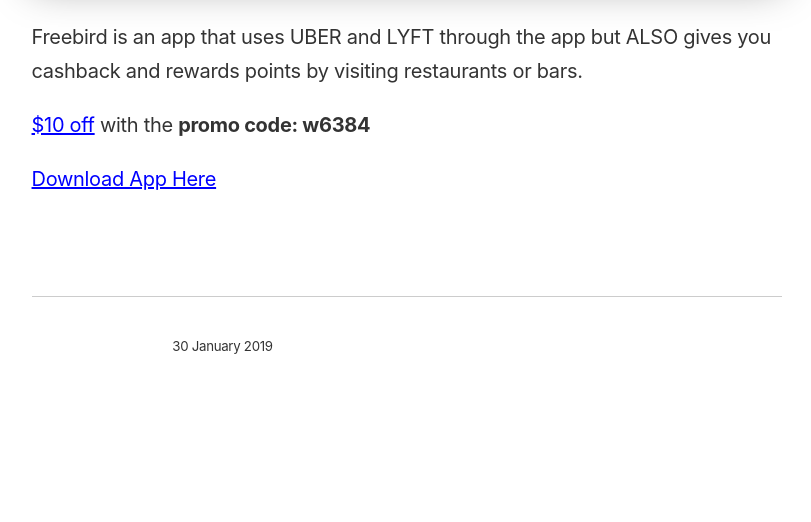
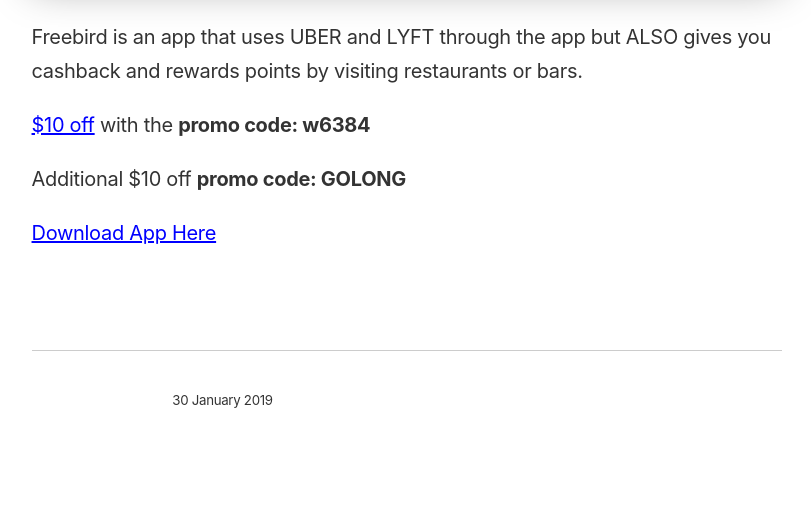
Before and after one commit to ohiosveryown/atldeals, a Jekyll site: the page built from _posts/2019-01-31-post-six.markdown, in a window 1280 px wide. Shown: the part 992-1514 px from the top of the page, without its empty margins (233-1044 px from the left). Built offline with Jekyll 4.4.1, drawn with Linux system fonts in a browser that asks for light colours; before the commit the page ends 1460 px from its top, so only the background shows below that.

Commit message:
Updated Post Six

```diff
--- a/_posts/2019-01-31-post-six.markdown
+++ b/_posts/2019-01-31-post-six.markdown
@@ -17,5 +17,6 @@
 
 [$10 off](https://my.fbird.co/ihjn0yPJqS) with the **promo code: w6384**
 
+Additional $10 off **promo code: GOLONG**
 
 [Download App Here](https://my.fbird.co/ihjn0yPJqS)
```
